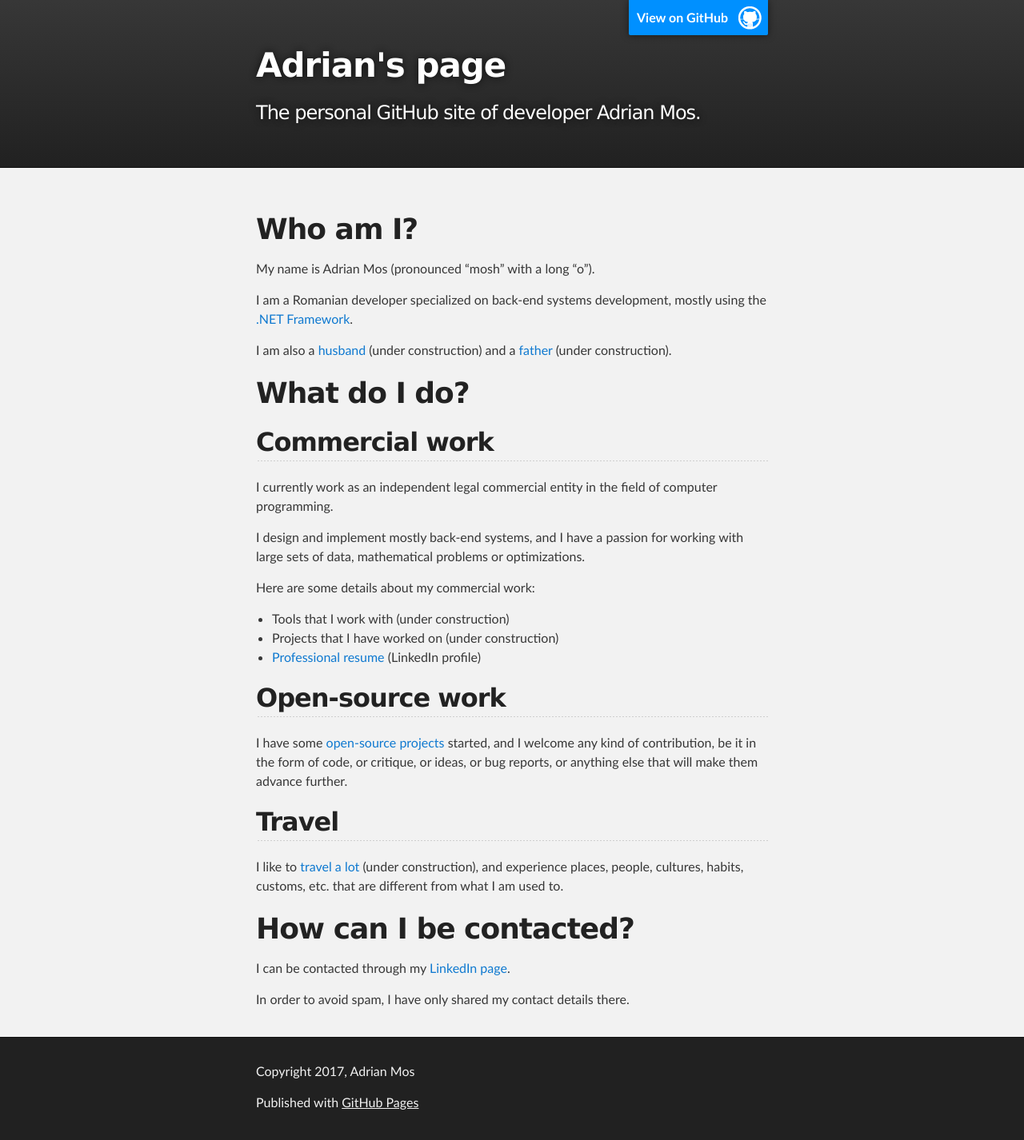
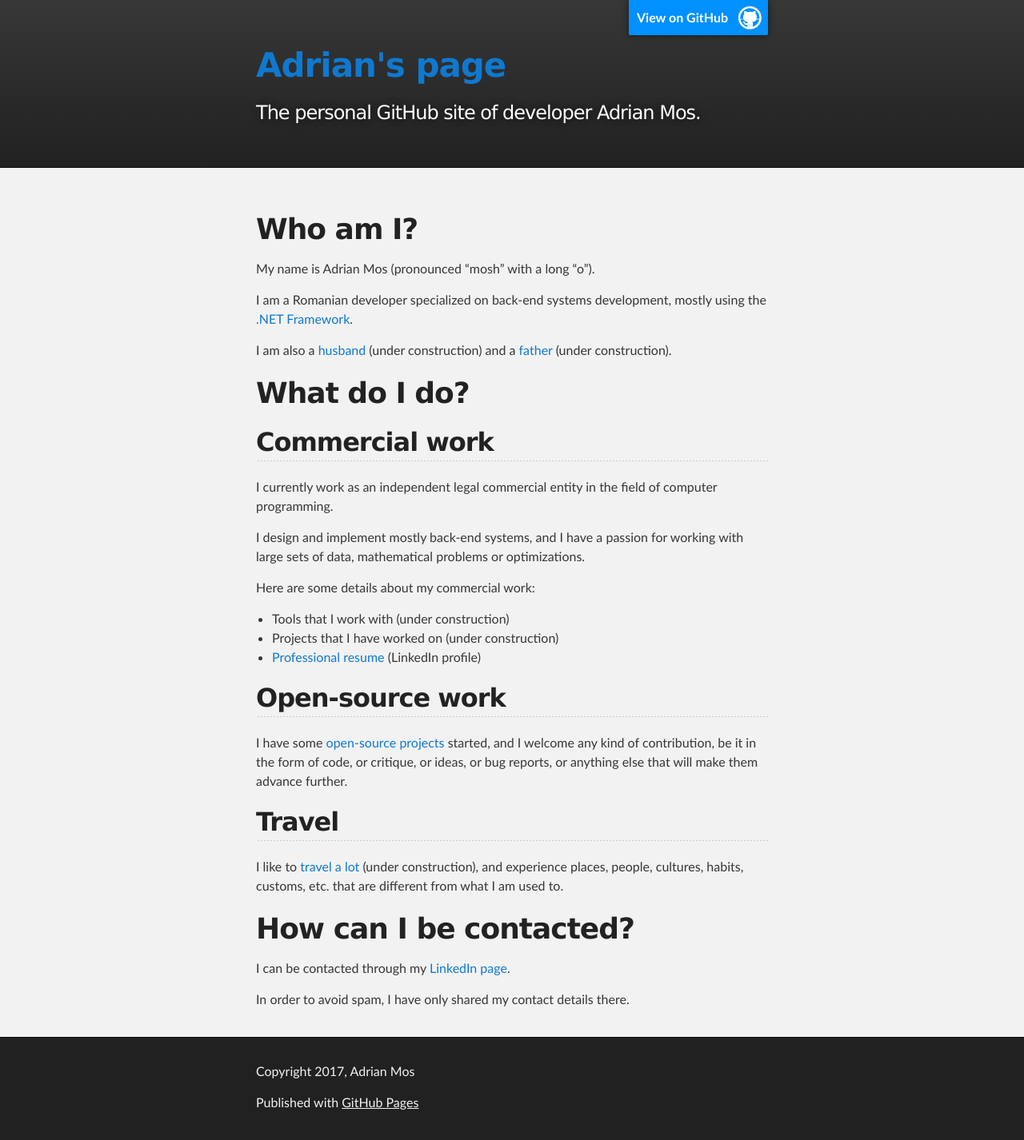
Before and after one commit to adimosh/adimosh.github.io, a Jekyll site: the page built from index.md, in a window 1280 px wide. Shown: the whole page at 80% size. Built offline with Jekyll 4.4.1, drawn with Linux system fonts in a browser that asks for light colours; our own code applies the rules of GitHub Pages for plain Markdown files.

Commit message:
A slight change in the layout file.

```diff
--- a/_layouts/default.html
+++ b/_layouts/default.html
@@ -9,7 +9,7 @@
 
     <link rel="stylesheet" type="text/css" media="screen" href="{{ '/assets/css/style.css?v=' | append: site.github.build_revision | relative_url }}">
 
-    <title>{{ site.title | default: site.github.repository_name }}</title>
+    <title>{{ page.title | default: site.github.repository_name }}</title>
   </head>
 
   <body>
@@ -19,7 +19,7 @@
         <header class="inner">
           <a id="forkme_banner" href="{{ site.github.repository_url }}">View on GitHub</a>
 
-          <h1 id="project_title">{{ site.title | default: site.github.repository_name }}</h1>
+          <h1 id="project_title"><a href="{{ '/' | relative_url }}">{{ site.title | default: site.github.repository_name }}</a></h1>
           <h2 id="project_tagline">{{ site.description | default: site.github.project_tagline }}</h2>
 
           {% if site.show_downloads %}
```
